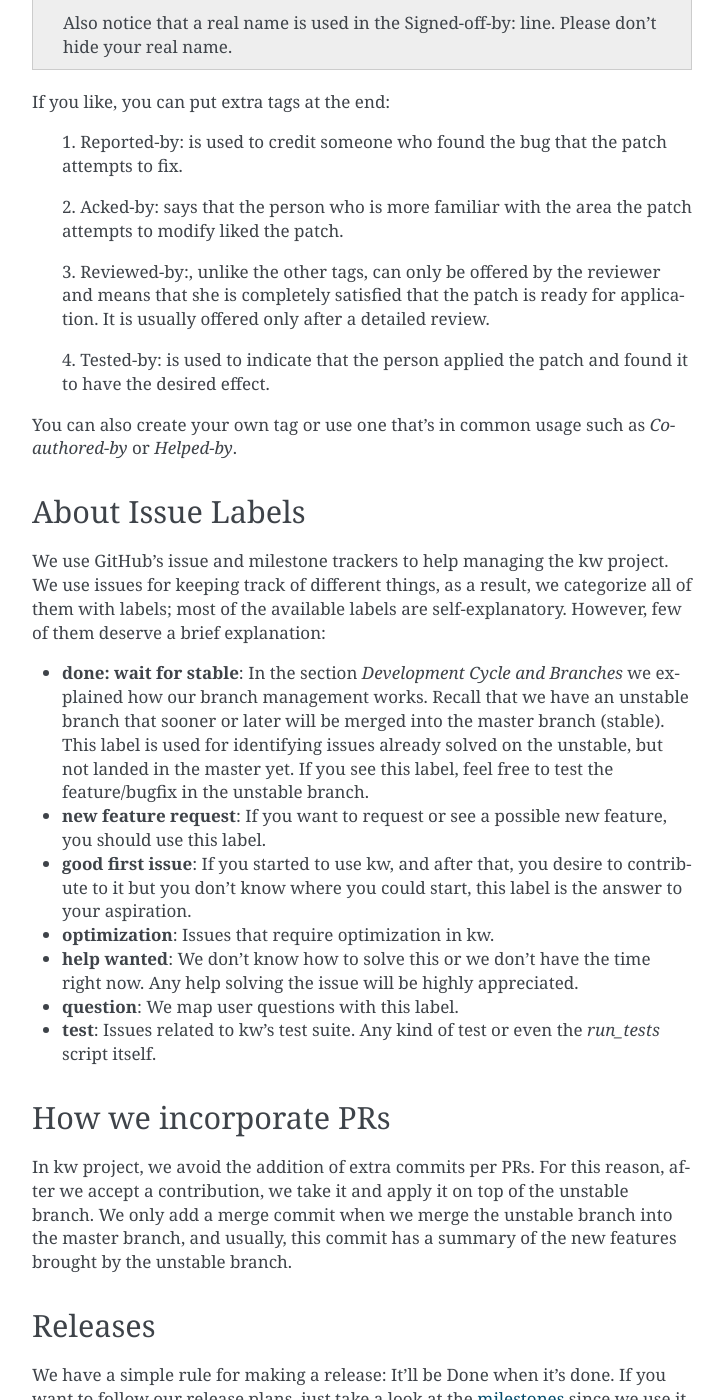
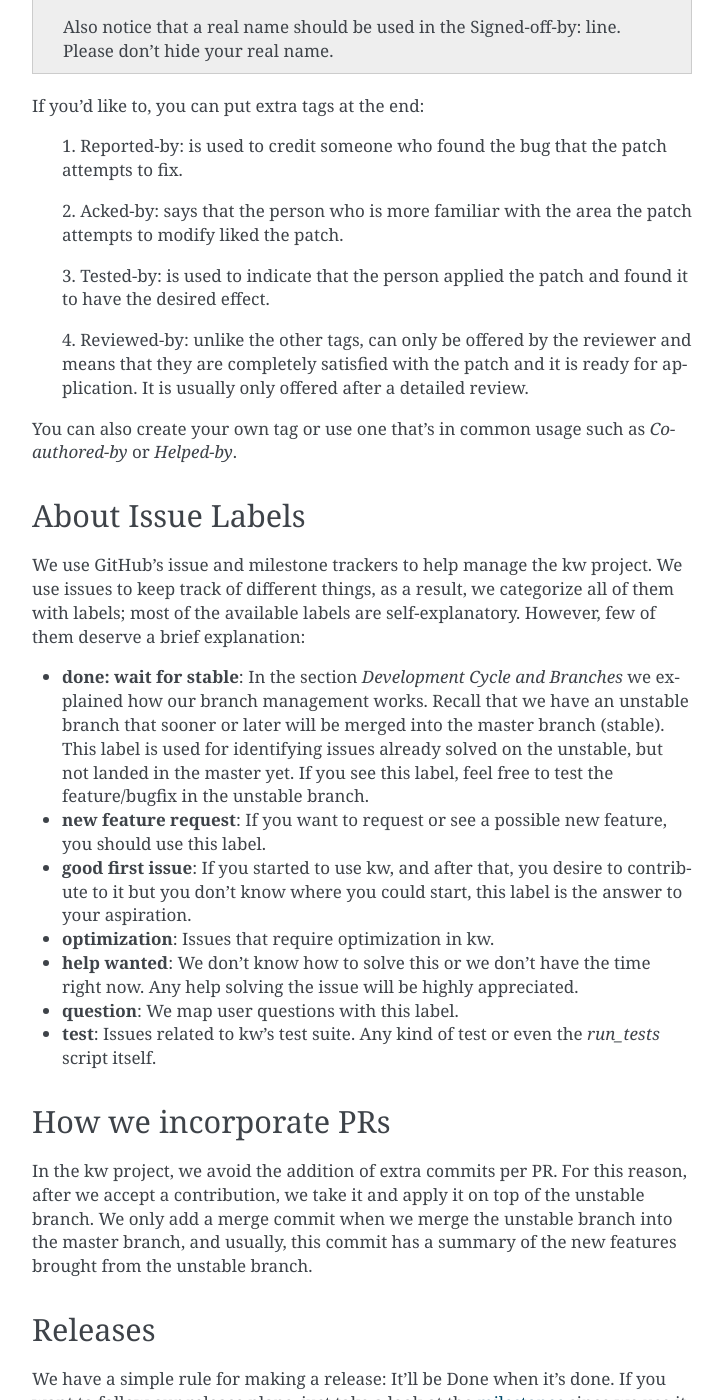
Before and after one commit to kworkflow/kworkflow, a Sphinx documentation site: the page built from documentation/content/howtocontribute.rst, in a window 1280 px wide and 1400 px high, scrolled down 3532 px. Shown: the whole window, without its empty margins (388-1112 px from the left). Built offline with Sphinx 7.4.7, drawn with Linux system fonts in a browser that asks for light colours; some of the changed text lies outside the part shown.

Commit message:
doc: reword and fix mistakes in how to contribute
Fix a few mistakes and general improvements to the text.

Signed-off-by: Rubens Gomes Neto <rubens.gomes.neto@usp.br>
Reviewed-by: Rodrigo Siqueira <rodrigosiqueiramelo@gmail.com>

```diff
--- a/documentation/content/howtocontribute.rst
+++ b/documentation/content/howtocontribute.rst
@@ -64,7 +64,7 @@
 * setup: disable unnecessary download of checkpatch script
 * src: mk: remove unnecessary multiplication of PARALLEL_CORES
 
-If in doubt which identifier to use, run `git log --no-merges` on the files you
+If in doubt which identifier to use, run :code:`git log --no-merges` on the files you
 are modifying to see the current conventions.
 
 It's customary to start the remainder of the first line after "area: " with a
@@ -99,7 +99,7 @@
 
 The sign-off is a simple line at the end of the explanation for the patch,
 which certifies that you wrote it or otherwise have the right to pass it on as
-an open-source patch.  The rules are pretty simple: if you can certify the
+an open-source patch. The rules are pretty simple: if you can certify the
 below Developer's Certificate of Origin (D-C-O):
 
 .. important::
@@ -126,20 +126,20 @@
 
 then you just add a line saying::
 
- Signed-off-by: Xpto Lalala Blabla <xpto@developer.example.org>
+  Signed-off-by: Xpto Lalala Blabla <xpto@developer.example.org>
 
 This line can be automatically added by Git if you run the git-commit
-command with the `-s` option.
+command with the :code:`-s` option.
 
 Notice that you can place your own Signed-off-by: line when forwarding somebody
-else's patch with the above rules for D-C-O.  Indeed you are encouraged to do
+else's patch with the above rules for D-C-O. Indeed you are encouraged to do
 so.
 
 .. note::
-  Also notice that a real name is used in the Signed-off-by: line. Please don't
-  hide your real name.
+  Also notice that a real name should be used in the Signed-off-by: line.
+  Please don't hide your real name.
 
-If you like, you can put extra tags at the end:
+If you'd like to, you can put extra tags at the end:
 
     1. Reported-by: is used to credit someone who found the bug that the patch
     attempts to fix.
@@ -147,20 +147,20 @@
     2. Acked-by: says that the person who is more familiar with the area the
     patch attempts to modify liked the patch.
 
-    3. Reviewed-by:, unlike the other tags, can only be offered by the reviewer
-    and means that she is completely satisfied that the patch is ready for
-    application. It is usually offered only after a detailed review.
+    3. Tested-by: is used to indicate that the person applied the patch and
+    found it to have the desired effect.
 
-    4. Tested-by: is used to indicate that the person applied the patch and
-    found it to have the desired effect.
+    4. Reviewed-by: unlike the other tags, can only be offered by the reviewer
+    and means that they are completely satisfied with the patch and it is ready
+    for application. It is usually only offered after a detailed review.
 
 You can also create your own tag or use one that’s in common usage such as
 `Co-authored-by` or `Helped-by`.
 
 About Issue Labels
 ------------------
-We use GitHub's issue and milestone trackers to help managing the kw project.
-We use issues for keeping track of different things, as a result, we categorize
+We use GitHub's issue and milestone trackers to help manage the kw project.
+We use issues to keep track of different things, as a result, we categorize
 all of them with labels; most of the available labels are self-explanatory.
 However, few of them deserve a brief explanation:
 
@@ -184,11 +184,11 @@
 
 How we incorporate PRs
 ----------------------
-In kw project, we avoid the addition of extra commits per PRs. For this reason,
-after we accept a contribution, we take it and apply it on top of the unstable
-branch. We only add a merge commit when we merge the unstable branch into the
-master branch, and usually, this commit has a summary of the new features
-brought by the unstable branch.
+In the kw project, we avoid the addition of extra commits per PR. For this
+reason, after we accept a contribution, we take it and apply it on top of the
+unstable branch. We only add a merge commit when we merge the unstable branch
+into the master branch, and usually, this commit has a summary of the new
+features brought from the unstable branch.
 
 Releases
 --------
```
Also changed, not shown: other parts of documentation/content/howtocontribute.rst (+7 -7 lines).
